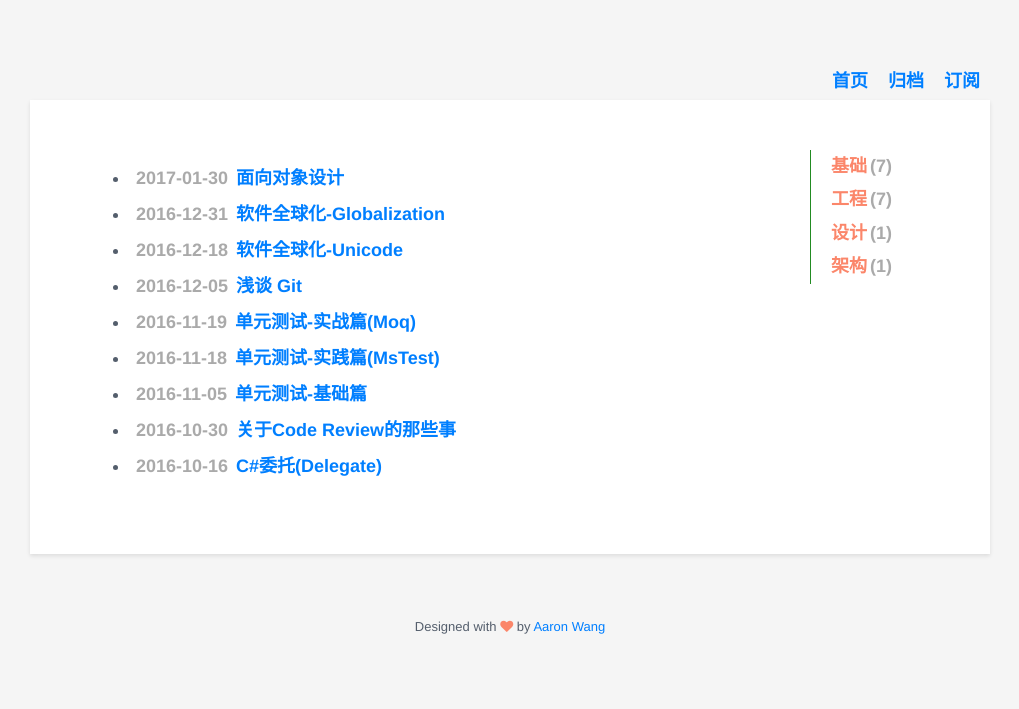
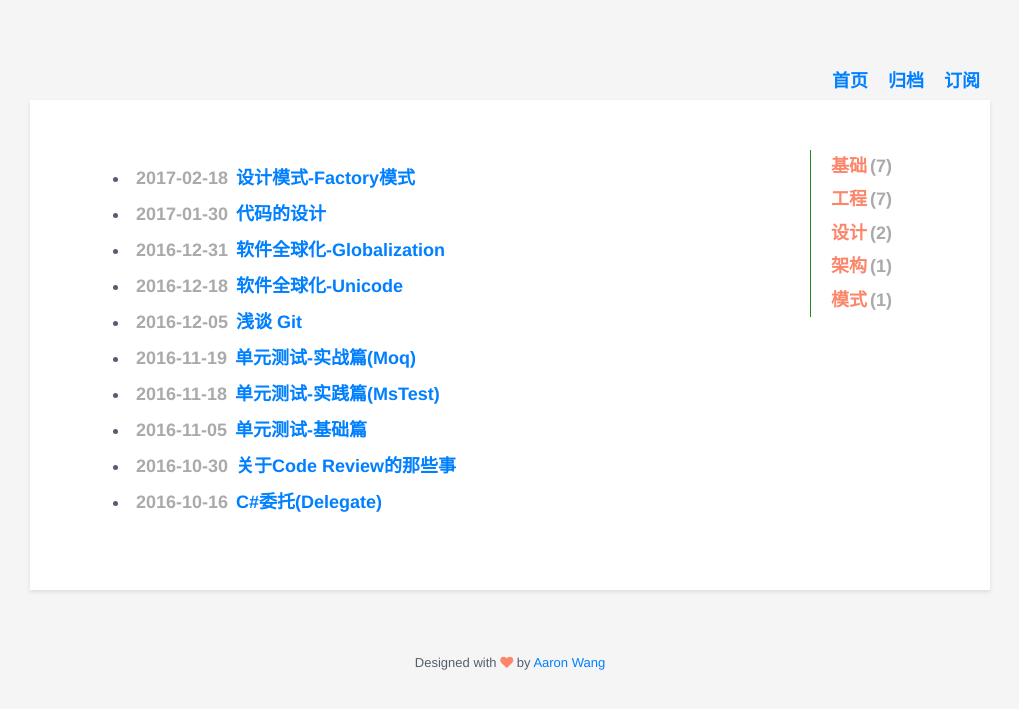
Before and after one commit to qunxi/qunxi.github.io, a Jekyll site: the page built from archive/index.html, in a window 1280 px wide. Shown: the top 709 px of the page, without its empty margins (130-1149 px from the left). Built offline with Jekyll 4.4.1, drawn with Linux system fonts in a browser that asks for light colours; some of the changed lines change nothing that is shown.

Commit message:
add a post - factory pattern

````diff
--- a/_posts/2017-01-30-object-oriented-design.md
+++ b/_posts/2017-01-30-object-oriented-design.md
@@ -3,7 +3,7 @@ author: qunxi
 create: 2017-01-17 18:43+08:00
 update: 2017-01-31 18:43+08:00
 layout: page
-title: "面向对象设计"
+title: "代码的设计"
 description: ""
 comments : true
 categories:
--- /dev/null
+++ b/_posts/2017-02-18-design-pattern-factory.md
@@ -0,0 +1,249 @@
+---
+author: qunxi
+create: 2017-02-17 18:43+08:00
+update: 2017-02-17 18:43+08:00
+layout: page
+title: "设计模式-Factory模式"
+description: ""
+comments : true
+categories:
+tags:
+- 设计
+- 模式
+---
+# 前言
+
+在[上篇文章]("https://qunxi.github.io/2017/01/30/object-oriented-design.html")我们介绍了代码设计的理论概念，它是我们做出好的设计的指导原则-**"道"**。而在现实开发过程中我们通过经验总结出许多处理相同场景的模式来满足这些指导原则，这就是我们常说的设计模式-**"术"**。这篇文章我们将从最简单的工厂模式开始。
+<!--more-->
+
+# 1. 从`new`到Factory
+
+在面向对象语言中我们一般通过`new`来构建一个对象，但是`new`的出现就意味着强依赖的发生。为了对具体构造对象进行解耦，我们需要引入新的一层，来隐藏构建的过程，这就是创建型模式存在的意义。而`Factory`模式是这种模式的典型代表，为了便于对`Factory`模式的理解，我们先引入一个场景：假设有一个汽车检测车间（ExamWorkshop），专门负责抽样检测轿车的功能、质量、性能等问题。为了实现上面的功能我们定义了以下类型。
+
+```
+interface Car{
+    void SetupEngine(Engine engine);
+    void SetupWheels(Wheel w1, Wheel w2, Wheel w3, Wheel w4);
+    void Run();
+    ...
+}
+
+class Honda : Car{
+    ...
+}
+
+// ExamWorkshop负责对Car进行检查
+class ExamWorkshop{
+   public bool TestCar(){
+         Car car = new Honda();
+
+         Engine engine = new Engine();
+         car.SetupEngine(engine);
+
+         Wheel wheel1 = new Wheel();
+         Wheel wheel2 = new Wheel();
+         Wheel wheel3 = new Wheel();
+         Wheel wheel4 = new Wheel();
+         car.SetupWheels(wheel1, wheel2, wheel3, wheel4);
+         car.Run();
+         return Verify(car);
+    }
+
+    private bool Verify(Car car){
+        //检测功能、安全，性能报告
+        .....
+    }
+}
+```
+# 2. 简单工厂（Static Factory Method）
+
+从功能实现上看上面的代码好像没什么问题，但是无论从功能职责上的划分还是日后的扩展都留下了一定的隐患。如果有一天公司需要支持检测更多的轿车品牌（Benz、BMW、Toyota），那么修改`ExamWorkshop`的可能性就非常大。从单一职责（Single Responsibility）考虑，作为检测车间是不应该负责汽车构建的，构建的职责应该由汽车工厂负责。另外作为检测车间是不应该强依赖于具体汽车品牌（Honda），否则一旦汽车品牌更新，那么检测车间也就发生变化（比如在`class ExamWorkshop`实现多套类似`TestCar`的函数）。针对上面提到的两点我们需要对代码做一些重构。
+
+```
+class CarFactory
+{
+    public enum Brand{
+        Honda,
+        Benz,
+        BMW,
+        Toyota
+    }
+
+    public static Car Create(Brand brand){
+        switch(brand){
+            case Honda:{
+                Car car = new Honda();
+                return AssmableCar(car);
+            }
+            case Benz:{
+                Car car = new Benz();
+                return AssmableCar(car);
+            }
+        }
+    }
+
+    private void AssmableCar(Car car){
+        Engine engine = new Engine();
+        car.SetupEngine(engine);
+
+        Wheel wheel1 = new Wheel();
+        Wheel wheel2 = new Wheel();
+        Wheel wheel3 = new Wheel();
+        Wheel wheel4 = new Wheel();
+        car.SetupWheels(wheel1, wheel2, wheel3, wheel4);
+    }
+}
+
+class ExamWorkshop{
+   public bool TestCar(CarFactory.Brand brand){
+         Car car = CarFactory.Create(brand);
+         car.Run();
+         return Verify(car);
+   }
+}
+
+```
+![static factory method](/post-images/2017_2_18_static_factory_method.png)
+
+上面的代码做了两点重构，首先我们将汽车构建的过程移到了`CarFactory`这个**简单工厂**里面，其次`ExamWorkshop`不再依赖具体的汽车品牌对象比如Honda，而是抽象接口`Car`，当然我们还将可复用的组装流程提取成一个私有函数`AssmableCar`。**简单工厂**又叫静做*静态工厂方法*，它最主要的部分就是那个静态`Create`函数，它负责封装所有的构建过程，这样`ExamWorkshop` 对汽车的构建过程将一无所知，而且事实上它也不应该知道具体的实现细节。另外通过**简单工厂**返回的抽象接口，我们将`ExamWorkshop`和具体的汽车品牌进行了解耦。
+
+# 3. 工厂方法（Factory Method）
+
+通过**简单工厂**虽然我们解决了具体品牌汽车与`ExamWorkshop`的依赖，但是我们又引入了另一个依赖问题，`ExamWorkshop`和`CarFactory`发生了紧耦合，而且一旦我们增删了具体汽车品牌，`ExamWorkshop`也会间接的受到影响。如果汽车构建过程和汽车品牌相对稳定这样设计并没有什么太大的问题，否则**简单工厂**并没有比一开始的代码带来更多的改进（除了业务职责划分更具针对性）。**简单工厂**本质上其实是违背*开闭原则（Open Close Principle）*的，为了解耦`ExamWorkshop`和`CarFactory`的依赖，我们可以通过**工厂方法**来提取一个抽象类，让`ExamWorkshop`只依赖于抽象而不依赖于具体的工厂实现。下面我们进一步的重构代码
+
+```
+public abstract CarFactory{
+
+    public abstract Car Create();
+
+    protected Car AssmableCar(Car car){
+        Engine engine = new Engine();
+        car.SetupEngine(engine);
+
+        Wheel wheel1 = new Wheel();
+        Wheel wheel2 = new Wheel();
+        Wheel wheel3 = new Wheel();
+        Wheel wheel4 = new Wheel();
+        car.SetupWheels(wheel1, wheel2, wheel3, wheel4);
+        return car;
+    }
+}
+
+public class BenzFactory : CarFactory{
+
+    public override Car Create(){
+       Car car = new Benz();
+       return AssmableCar(car);
+    }
+}
+
+public class HondaFactory : CarFactory{
+
+    public override Car Create(){
+       Car car = new Honda();
+       return AssmableCar(car);
+    }
+}
+
+class ExamWorkshop{
+   public bool TestCar(CarFactory factory){
+         Car car = factory.Create();
+         car.Run();
+         return Verify(car);
+   }
+}
+
+```
+![factory method](/post-images/2017_2_18_factory_method.png)
+
+上面我们将`CarFactory`提成抽象类，并为不同的汽车品牌定义相应的具体工厂，比如`BenzFactory`、`HondaFactory`等。`ExamWorkshop`已经不再依赖于具体的工厂而是抽象类`CarFactory`，这样`ExamWorkshop`将不再受汽车品牌以及工厂的变化而变化，如果需要支持新的品牌，我们只需要扩展一个具体品牌的汽车和具体的工厂方法类，而不需要修改客户类`ExamWorkshop`，这正好弥补了**简单工厂**破坏*开闭原则*的缺点。那这是不是一个很完美的解决方案呢？当然不是， 你会发现随着支持的汽车品牌越来越多，我们需要为每一个新的品牌添加新的工厂，这无形中给自己增加了重复性工作，并是代码急剧膨胀，而且`BenzFactory`和`HondaFactory`的内部实现几乎是很相似的，除了具体的汽车类型不同。为了解决这样重复创建新工厂的弊端，我们可以通过模板来重构上面的代码。
+
+```
+class ConceretCarFactory<T> : CarFactory where T: Car, new(){
+    public override Car Create(){
+        Car car = new T();
+        return AssmableCar(car);
+    }
+}
+
+```
+现在我们只管添加或删除汽车品牌，而不需要提供相对应的工厂类。**工厂方法**和**简单工厂**相比，它的可扩展性更高
+
+# 4. 抽象工厂（Abstract Factory）
+
+上面的代码假设所有的汽车使用都是一样的发动机或轮胎，但是现实中不同汽车使用的发动机、轮胎等部件都是不一样的。所以构建的事物由一系列组件组成时，我们需要使用**抽象工厂**来完成构建的过程。**抽象工厂**是一系列**工厂方法**的集合，比如下面的代码，我们在具体的`HondaFactory`以及`BenzFactory`中实现了不同`Engine`和`Wheel`的构造方法。
+
+```
+interface Engine{
+
+}
+
+class BenzEngine  : Engine{
+
+}
+
+class HondaEngine : Engine{
+
+}
+
+interface Wheel{
+
+}
+
+class BenzWheel : Wheel{
+
+}
+
+class HondaWheel : Wheel{
+
+}
+
+interface IFactory{
+     Car Create();
+     Engine CreateEngine();
+     Wheel CreateWheel();
+}
+
+class HondaFactory : IFactory{
+     public Car Create(){
+         Car car = new Honda();
+         car.SetupEngine(CreateEngine());
+         car.SetupWheels(CreateWheel(), CreateWheel(), CreateWheel(), CreateWheel());
+         return car;
+     }
+
+     public Engine CreateEngine(){
+         return new HondaEngine();
+     }
+
+     public Wheel CreateWheel(){
+         return new HondaWheel();
+     }
+}
+
+class BenzFactory : IFactory{
+     public Car Create(){
+         Car car = new Benz();
+         car.SetupEngine(CreateEngine());
+         car.SetupWheels(CreateWheel(), CreateWheel(), CreateWheel(), CreateWheel());
+         return car;
+     }
+
+     public Engine CreateEngine(){
+         return new BenzEngine();
+     }
+
+     public Wheel CreateWheel(){
+         return new BenzWheel();
+     }
+}
+```
+![abstract factory](/post-images/2017_2_18_abstract_factory.png)
+
+**抽象工厂**抽象出了一系列组件及事物的构造方法，但是它也有自己的局限性，如果要添加或修改部分抽象工厂的构建方法，那么就需要重新抽象基类，这会影响已经存在的具体工厂，同时抽象基类变化，那么也会影响到它的客户代码。
+
+工厂模式主要的目的是为了**封装构建过程，并隔离客户代码对具体被创建对象的依赖**。但是每一种工厂模式都有自己的优势和缺点，我们必须根据具体的场景来选择适合自己的模式。
+
+# 后记
+
+工厂模式也有其自身的问题，比如引入了抽象工厂的依赖，虽然这不是太大的问题，但是从`ExamWorkshop`的角度来说它应该只关心`Car`，而不应该知道`Factory`。如何解决这些问题，这里我们暂时打个问号，如果你很感兴趣可以去了解下**依赖注入**和**IoC容器**，这些我将在以后的文章中继续讨论。最后我想说的就是模式是在实践中产生的，它并不是固定不变的，它是经验的总结，另外模式是对某些场景的总结，它的选择需要很多的权衡，我们不能为了模式而模式。
````
Also changed, not shown: post-images/2017_2_18_abstract_factory.png (added), post-images/2017_2_18_factory_method.png (added), post-images/2017_2_18_static_factory_method.png (added).
